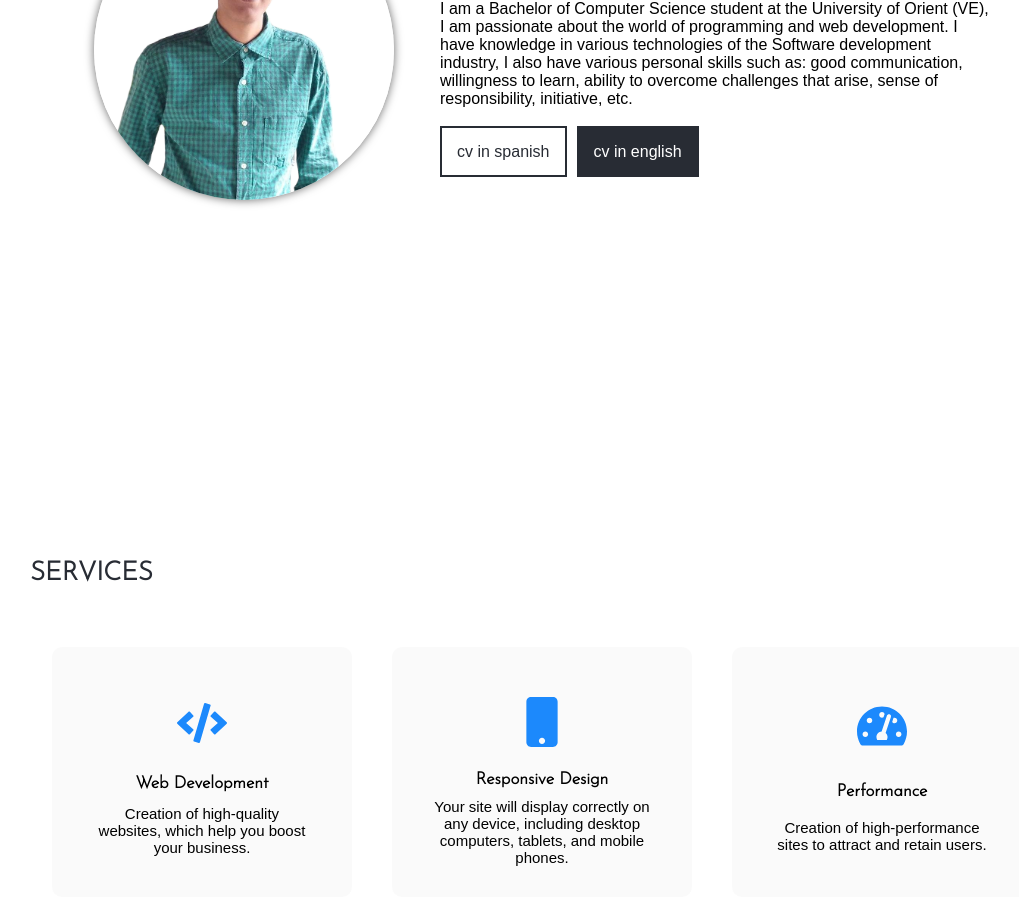
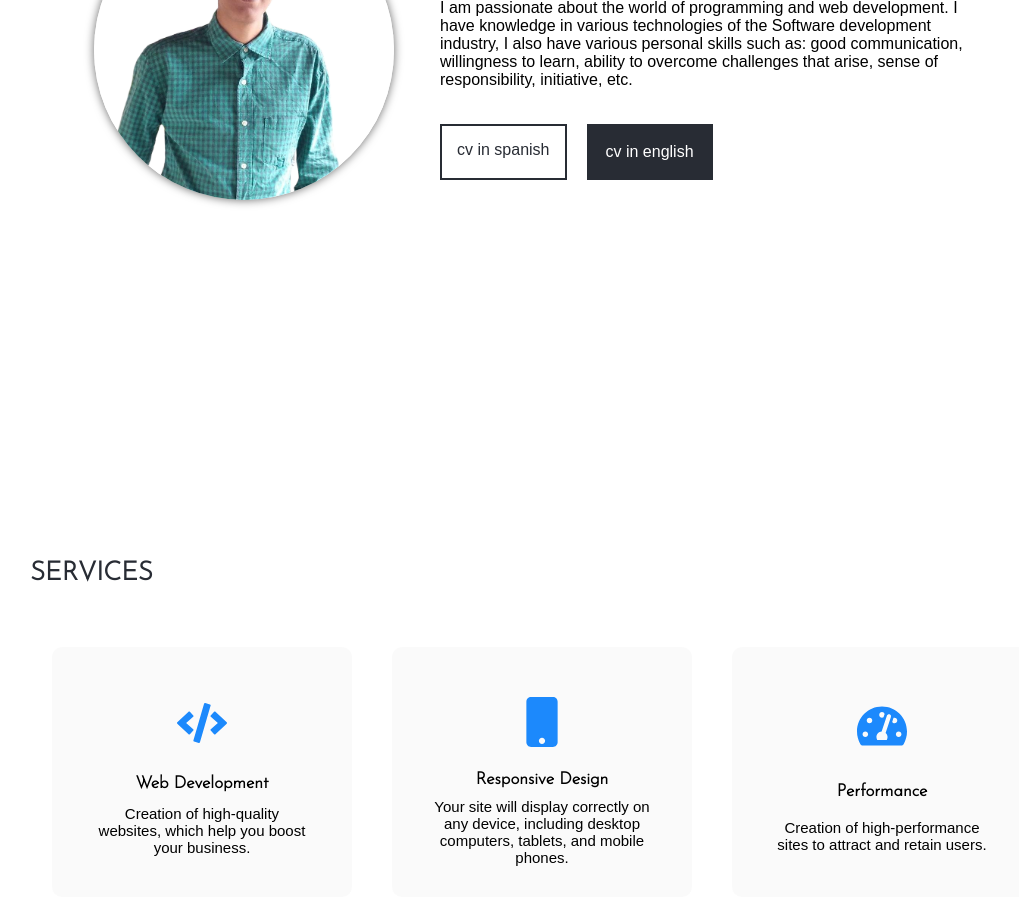
Before and after one commit to LuisTormes18/my-portfolio-with-react, a React (Vite) app: page / in a window 1280 px wide. Shown: the part 1000-1904 px from the top of the page, without its empty margins (98-1117 px from the left). Built offline with nearby package versions, Linux system fonts and the light colour scheme.

Commit message:
refactor

```diff
--- a/src/components/about/about.css
+++ b/src/components/about/about.css
@@ -6,6 +6,13 @@
   justify-content: space-between;
   align-items: center;
   gap: 40px;
+}
+.cv-container {
+  margin-top: 30px;
+  display: flex;
+  flex-wrap: wrap;
+  justify-content: flex-start;
+  gap: 10px;
 }
 
 @media (min-width: 900px) {
@@ -18,6 +25,9 @@
     flex-direction: column;
     height: auto;
     padding: 40px 10%;
+  }
+  .cv-container {
+    justify-content: center;
   }
 }
 .about-img {
@@ -82,7 +92,7 @@
   color: var(--background_color_principal);
 }
 .btn-cv-en {
-  border: 2px solid var(--background_color_principal);
+  border: 4px solid var(--background_color_principal);
   background: var(--background_color_principal);
   color: white;
 }
--- a/src/components/about/index.jsx
+++ b/src/components/about/index.jsx
@@ -28,7 +28,7 @@ function About() {
             etc.
           </p>
 
-          <div style={{ marginTop: "30px" }}>
+          <div className="cv-container">
             <a
               className="btn-cv btn-cv-es"
               href={cv_es}
--- a/src/components/footer/footer.css
+++ b/src/components/footer/footer.css
@@ -2,7 +2,7 @@ footer {
   color: white;
   width: 100%;
   background: var(--background_color_principal);
-  height: 250px;
+  height: 120px;
   display: flex;
   padding: 40px 5%;
   justify-content: space-between;
```
Also changed, not shown: src/components/NavbarMobile/index.jsx (+6 -6 lines), 1 other file (tests, documents, lock files or other folders).
